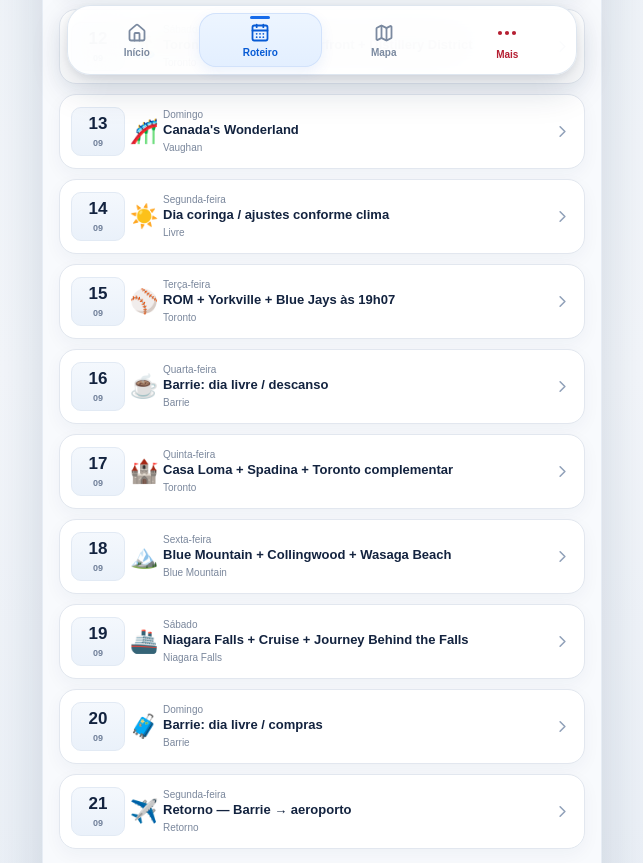
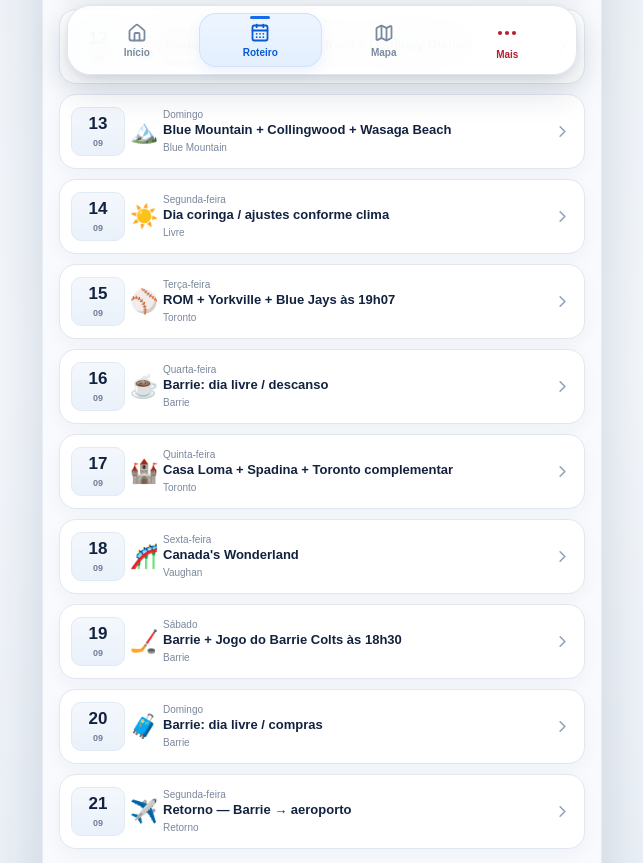
Before and after one commit to Viserafim/Trip-Mate-Maple, a React (Vite) app: page / in a window 1280 px wide. Shown: the part 700-1563 px from the top of the page, without its empty margins (318-961 px from the left). Built offline with nearby package versions, Linux system fonts and the light colour scheme.

Commit message:
Atualiza cronograma conforme roteiro final

```diff
--- a/src/main.jsx
+++ b/src/main.jsx
@@ -30,13 +30,13 @@
   {date:'10/09/2026',dow:'Quinta-feira',title:'Barrie: dia livre / descanso / compras',city:'Barrie',icon:'🛍️',notes:'Dia de recuperação e flexibilidade.',activities:[{time:'09:30',title:'Manhã livre',place:'Barrie',duration:'2h',desc:'Descanso ou atividade espontânea.'},{time:'11:30',title:'Compras / centro',place:'Barrie',duration:'2h',desc:'Compras e passeio.'},{time:'14:00',title:'Tarde livre',place:'Barrie',duration:'3h',desc:'Descanso ou ajustes do roteiro.'}]},
   {date:'11/09/2026',dow:'Sexta-feira',title:'Niagara Falls + Niagara-on-the-Lake',city:'Niagara Falls',icon:'💦',notes:"Roteiro principal do dia. Opção alternativa: Canada's Wonderland.",activities:[{time:'06:30',title:'Saída de Barrie',place:'Barrie → Niagara Falls',duration:'~2h',desc:'Deslocamento de carro.'},{time:'09:00',title:'Niagara Falls',place:'Table Rock / Fallsview',duration:'2h',desc:'Cataratas, mirantes e fotos.'},{time:'12:00',title:'Almoço',place:'Table Rock / Fallsview',duration:'1h15',desc:'Almoço próximo às cataratas.'},{time:'13:15',title:'Niagara-on-the-Lake',place:'Niagara-on-the-Lake',duration:'2h',desc:'Centro histórico e passeio.'},{time:'16:00',title:'Retorno a Barrie',place:'Niagara → Barrie',duration:'~2h',desc:'Retorno.'}]},
   {date:'12/09/2026',dow:'Sábado',title:'Toronto Islands + Harbourfront + Distillery District',city:'Toronto',icon:'🏝️',notes:'Chegar cedo ao ferry.',activities:[{time:'07:00',title:'Saída de Barrie',place:'Barrie → Toronto',duration:'~2h',desc:'Deslocamento.'},{time:'09:30',title:'Toronto Islands',place:'Toronto Islands',duration:'3h',desc:'Ferry, ilhas, caminhada e vistas do skyline.'},{time:'12:30',title:'Almoço',place:'Toronto Islands',duration:'1h',desc:'Almoço na região.'},{time:'13:30',title:'Harbourfront',place:'Harbourfront',duration:'2h',desc:'Passeio pela orla.'},{time:'15:30',title:'Distillery District',place:'Distillery District',duration:'2h',desc:'Arquitetura, lojas e cafés.'}]},
-  {date:'13/09/2026',dow:'Domingo',title:"Canada's Wonderland",city:'Vaughan',icon:'🎢',notes:'Dia inteiro no parque.',activities:[{time:'08:00',title:'Saída de Barrie',place:'Barrie → Vaughan',duration:'~1h',desc:'Deslocamento.'},{time:'09:15',title:"Canada's Wonderland",place:'Vaughan',duration:'dia inteiro',desc:'Parque, atrações e áreas temáticas.'},{time:'13:00',title:'Almoço',place:'Dentro do parque',duration:'1h',desc:'Almoço no parque.'}]},
+  {date:'13/09/2026',dow:'Domingo',title:'Blue Mountain + Collingwood + Wasaga Beach',city:'Blue Mountain',icon:'🏔️',notes:'Dia de natureza.',activities:[{time:'08:00',title:'Saída de Barrie',place:'Barrie → Blue Mountain',duration:'~1h15',desc:'Deslocamento.'},{time:'09:15',title:'Blue Mountain Village',place:'Blue Mountain',duration:'2h15',desc:'Passeio pelo Village.'},{time:'11:30',title:'Atividades da montanha',place:'Blue Mountain',duration:'1h30',desc:'Atividades e mirantes.'},{time:'13:00',title:'Almoço',place:'Blue Mountain Village',duration:'1h',desc:'Almoço.'},{time:'14:00',title:'Atividades / caminhada',place:'Blue Mountain',duration:'1h30',desc:'Caminhada.'},{time:'15:30',title:'Passeio',place:'Collingwood',duration:'1h',desc:'Centro de Collingwood.'},{time:'16:30',title:'Wasaga Beach',place:'Wasaga Beach',duration:'1h',desc:'Parada na praia.'}]},
   {date:'14/09/2026',dow:'Segunda-feira',title:'Dia coringa / ajustes conforme clima',city:'Livre',icon:'☀️',notes:'Reservar para clima, descanso ou repetir uma atração.',activities:[{time:'09:00',title:'Manhã livre',place:'Barrie',duration:'2h',desc:'Descanso.'},{time:'11:00',title:'Compras / Barrie',place:'Barrie',duration:'2h',desc:'Compras ou passeio.'},{time:'14:30',title:'Atividade conforme clima',place:'A definir',duration:'2h30',desc:'Usar este espaço para ajustes.'}]},
   {date:'15/09/2026',dow:'Terça-feira',title:'ROM + Yorkville + Blue Jays às 19h07',city:'Toronto',icon:'⚾',notes:'O jogo é o compromisso principal.',activities:[{time:'07:30',title:'Saída de Barrie',place:'Barrie → Toronto',duration:'~2h',desc:'Deslocamento.'},{time:'09:30',title:'Royal Ontario Museum',place:'Toronto',duration:'2h30',desc:'Visita ao ROM.'},{time:'12:00',title:'Almoço',place:'Yorkville / Bloor',duration:'1h15',desc:'Almoço na região.'},{time:'13:15',title:'Yorkville',place:'Yorkville',duration:'1h45',desc:'Passeio pela região.'},{time:'15:00',title:'Café / descanso',place:'Yorkville',duration:'1h',desc:'Pausa.'},{time:'16:00',title:'Deslocamento para estádio',place:'Yorkville → Rogers Centre',duration:'30 min',desc:'Ir com antecedência.'},{time:'16:30',title:'Jantar / lanche',place:'Rogers Centre',duration:'1h',desc:'Alimentação antes do jogo.'},{time:'19:07',title:'Blue Jays',place:'Rogers Centre',duration:'~3h',desc:'Jogo às 19h07.'}]},
   {date:'16/09/2026',dow:'Quarta-feira',title:'Barrie: dia livre / descanso',city:'Barrie',icon:'☕',notes:'Dia de recuperação.',activities:[{time:'09:30',title:'Manhã livre',place:'Barrie',duration:'3h',desc:'Descanso.'},{time:'13:00',title:'Almoço',place:'Barrie',duration:'1h30',desc:'Almoço.'},{time:'14:30',title:'Tarde livre',place:'Barrie',duration:'3h',desc:'Descanso ou passeio.'}]},
   {date:'17/09/2026',dow:'Quinta-feira',title:'Casa Loma + Spadina + Toronto complementar',city:'Toronto',icon:'🏰',notes:'Dia cultural.',activities:[{time:'07:30',title:'Saída de Barrie',place:'Barrie → Toronto',duration:'~2h',desc:'Deslocamento.'},{time:'09:30',title:'Casa Loma',place:'Toronto',duration:'2h',desc:'Visita ao castelo.'},{time:'12:00',title:'Almoço',place:'Spadina / Bloor / Kensington',duration:'1h',desc:'Almoço na região.'},{time:'13:00',title:'Spadina',place:'Spadina',duration:'1h30',desc:'Passeio pela região.'},{time:'14:30',title:'Toronto complementar',place:'Toronto',duration:'2h30',desc:'Escolher pontos próximos conforme disposição.'}]},
-  {date:'18/09/2026',dow:'Sexta-feira',title:'Blue Mountain + Collingwood + Wasaga Beach',city:'Blue Mountain',icon:'🏔️',notes:'Dia de natureza.',activities:[{time:'08:00',title:'Saída de Barrie',place:'Barrie → Blue Mountain',duration:'~1h15',desc:'Deslocamento.'},{time:'09:15',title:'Blue Mountain Village',place:'Blue Mountain',duration:'2h15',desc:'Passeio pelo Village.'},{time:'11:30',title:'Atividades da montanha',place:'Blue Mountain',duration:'1h30',desc:'Atividades e mirantes.'},{time:'13:00',title:'Almoço',place:'Blue Mountain Village',duration:'1h',desc:'Almoço.'},{time:'14:00',title:'Atividades / caminhada',place:'Blue Mountain',duration:'1h30',desc:'Caminhada.'},{time:'15:30',title:'Passeio',place:'Collingwood',duration:'1h',desc:'Centro de Collingwood.'},{time:'16:30',title:'Wasaga Beach',place:'Wasaga Beach',duration:'1h',desc:'Parada na praia.'}]},
-  {date:'19/09/2026',dow:'Sábado',title:'Niagara Falls + Cruise + Journey Behind the Falls',city:'Niagara Falls',icon:'🚢',notes:'Dia longo.',activities:[{time:'06:30',title:'Saída de Barrie',place:'Barrie → Niagara Falls',duration:'~2h',desc:'Deslocamento.'},{time:'09:00',title:'Niagara Falls',place:'Niagara Falls',duration:'1h30',desc:'Mirantes.'},{time:'10:30',title:'Cruise',place:'Niagara Falls',duration:'1h',desc:'Cruzeiro pelas cataratas.'},{time:'12:00',title:'Almoço',place:'Fallsview / Table Rock',duration:'1h15',desc:'Almoço.'},{time:'13:15',title:'Journey Behind the Falls',place:'Niagara Falls',duration:'1h30',desc:'Experiência atrás das cataratas.'},{time:'15:00',title:'Passeio livre',place:'Niagara Falls',duration:'1h30',desc:'Fotos e pontos próximos.'},{time:'17:00',title:'Retorno a Barrie',place:'Niagara → Barrie',duration:'~2h',desc:'Retorno.'}]},
+  {date:'18/09/2026',dow:'Sexta-feira',title:"Canada's Wonderland",city:'Vaughan',icon:'🎢',notes:"Dia inteiro no parque. Opção alternativa: Niagara Falls + Niagara-on-the-Lake.",activities:[{time:'08:00',title:'Saída de Barrie',place:'Barrie → Vaughan',duration:'~1h',desc:'Deslocamento.'},{time:'09:15',title:"Canada's Wonderland",place:'Vaughan',duration:'dia inteiro',desc:'Parque, atrações e áreas temáticas.'},{time:'13:00',title:'Almoço',place:'Dentro do parque',duration:'1h',desc:'Almoço no parque.'}]},
+  {date:'19/09/2026',dow:'Sábado',title:'Barrie + Jogo do Barrie Colts às 18h30',city:'Barrie',icon:'🏒',notes:'Dia em Barrie com jogo do Barrie Colts às 18h30.',activities:[{time:'Dia',title:'Barrie',place:'Barrie',duration:'flexível',desc:'Dia livre em Barrie antes do jogo.'},{time:'18:30',title:'Barrie Colts',place:'Barrie',duration:'~3h',desc:'Jogo do Barrie Colts às 18h30.'}]},
   {date:'20/09/2026',dow:'Domingo',title:'Barrie: dia livre / compras',city:'Barrie',icon:'🧳',notes:'Último dia. Organizar malas.',activities:[{time:'09:30',title:'Dia livre',place:'Barrie',duration:'3h',desc:'Passeio leve.'},{time:'13:00',title:'Almoço',place:'Barrie',duration:'1h30',desc:'Almoço.'},{time:'14:30',title:'Compras / organização',place:'Barrie',duration:'2h30',desc:'Últimas compras e malas.'}]},
   {date:'21/09/2026',dow:'Segunda-feira',title:'Retorno — Barrie → aeroporto',city:'Retorno',icon:'✈️',notes:'Calcular saída conforme horário do voo.',activities:[{time:'Manhã',title:'Saída de Barrie',place:'Barrie → aeroporto',duration:'—',desc:'Retorno ao aeroporto.'}]}
 ];
```
